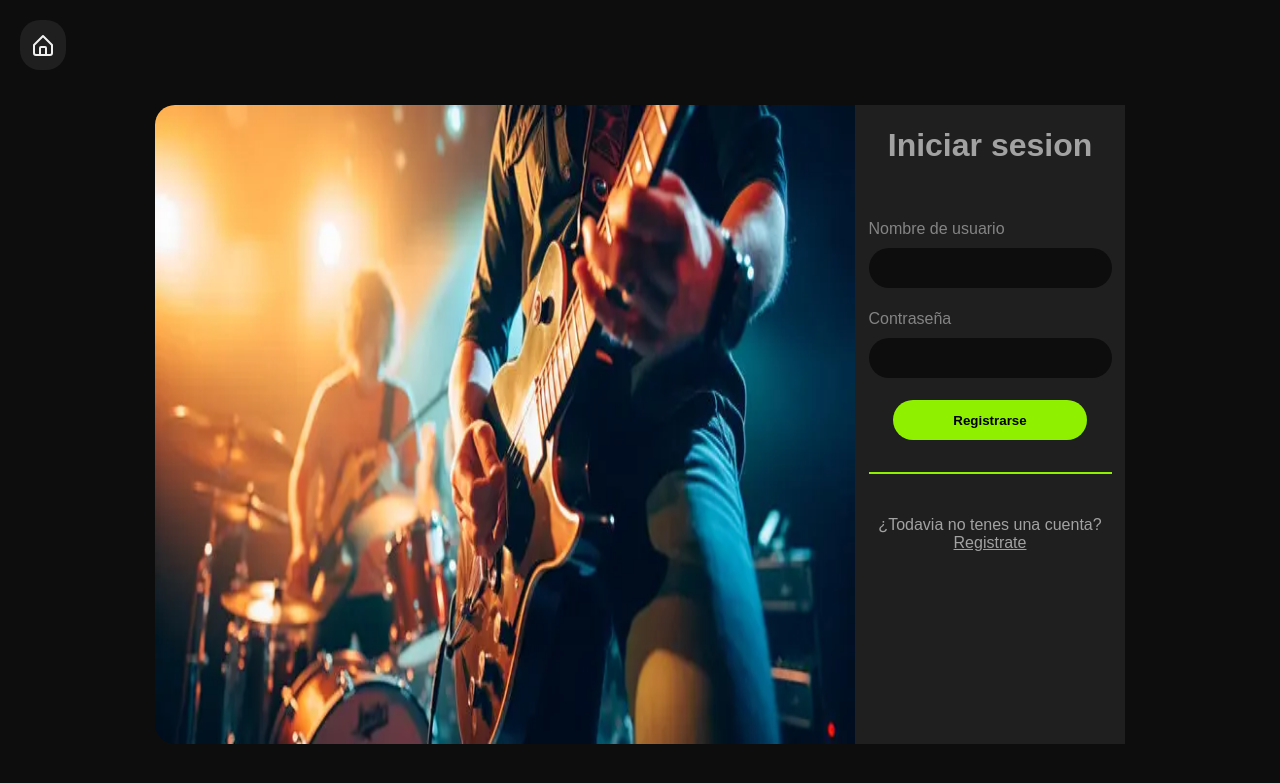
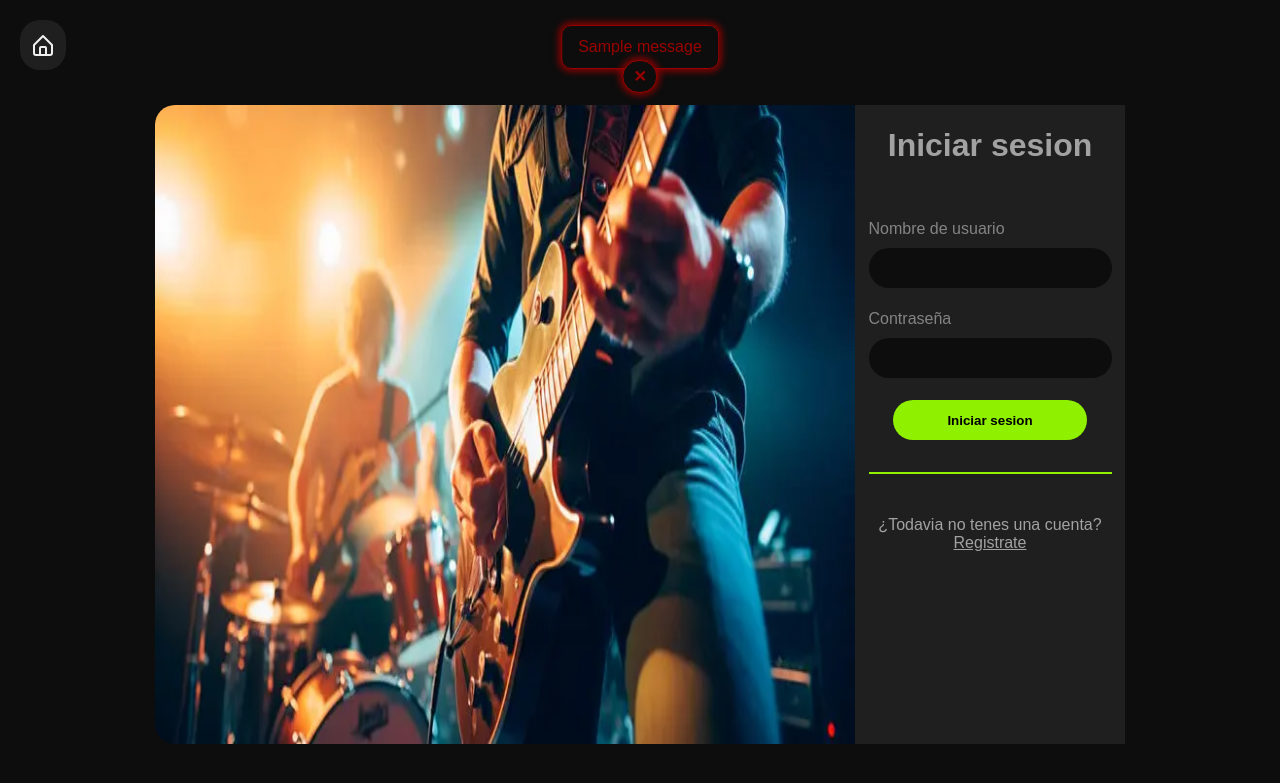
Before and after one commit to LaureanoCz/RustTab, a Flask app: page /login in a window 1280 px wide. Shown: the top 783 px of the page. Run offline with Flask 3, Linux system fonts and the light colour scheme; tables that the repository leaves empty or names only in its code hold one stand-in row (values such as "Sample post"); one stand-in notice (Sample message) is shown; some libraries are stand-ins or nearby versions.

Commit message:
version 1.2.4

```diff
--- a/src/app.py
+++ b/src/app.py
@@ -1,5 +1,6 @@
 from flask import Flask, render_template, redirect, url_for, request, flash
 from flask_mysqldb import MySQL
+from flask_login import LoginManager, login_user, logout_user, login_required
 
 from config import config
 
@@ -14,6 +15,12 @@ app = Flask(__name__)
 app.config.from_object(config['development'])
 app.secret_key = app.config['SECRET_KEY']
 db=MySQL(app)
+
+login_manager_app = LoginManager(app)
+
+@login_manager_app.user_loader
+def load_user(id):
+    return ModelUser.get_by_id(db, id)
 
 @app.errorhandler(404)
 def page_not_found(e):
@@ -47,16 +54,20 @@ def login():
         logged_user = ModelUser.login(db, user)
         if logged_user != None:
             if logged_user.password:
-                return redirect(url_for('home'))
+                login_user(logged_user)
+                return redirect(url_for("home2"))
             else:
                 flash("Usuario o contraseña incorrecta")
                 return render_template("auth/login.html")
         else:
-            flash("Usuario incorrecta")
+            flash("Usuario no encontrado...")
             return render_template("auth/login.html")
     else:
         return render_template("auth/login.html")
 
+@app.route("/home2")
+def home2():
+    return render_template("index2.html")
 
 if __name__ == "__main__":
 
--- a/src/models/entities/user.py
+++ b/src/models/entities/user.py
@@ -1,6 +1,7 @@
 from werkzeug.security import generate_password_hash ,check_password_hash
+from flask_login import UserMixin
 
-class User():
+class User(UserMixin):
     def __init__(self, id, username, password, email):
         self.id = id
         self.username = username
@@ -11,4 +12,5 @@ class User():
     def check_password(self, hash_password, password):
         return check_password_hash(hash_password, password)
 
-print(generate_password_hash("benja221min"))
+password = "benja221min"
+print(generate_password_hash(password, method='pbkdf2:sha256'))
--- a/src/static/css/login.css
+++ b/src/static/css/login.css
@@ -27,6 +27,56 @@ header a {
     padding: 0.8rem 0.7rem;
     border-radius: 20px;
     width: fit-content;
+}
+
+/* Error Message */
+
+.error-message {
+  color: #9b0000;
+  padding: 12px 16px;
+  width: auto;
+  display: flex;
+  justify-content: space-between;
+  align-items: center;
+  border-radius: 10px;
+  position: absolute;
+  top: 25px;
+  left: 50%;
+  border: 1px solid #9b0000;
+  transform: translateX(-50%);
+box-shadow: 0px 0px 6px 3px rgba(155,0,0,0.79);
+-webkit-box-shadow: 0px 0px 6px 3px rgba(155,0,0,0.79);
+-moz-box-shadow: 0px 0px 6px 3px rgba(155,0,0,0.79);
+  font-size: 16px;
+  font-family: Arial, sans-serif;
+}
+
+.error-message p {
+  margin: 0;
+  background: none;
+}
+
+.close-btn {
+  color: #9b0000;
+  padding: 6px 10px;
+  width: auto;
+    display: grid;
+    place-content: center;
+  border-radius: 40px;
+  position: absolute;
+  background-color: #0d0d0d;
+  top: 60px;
+  left: 50%;
+  border: 1px solid #9b0000;
+  transform: translateX(-50%);
+box-shadow: 0px 0px 6px 3px rgba(155,0,0,0.79);
+-webkit-box-shadow: 0px 0px 6px 3px rgba(155,0,0,0.79);
+-moz-box-shadow: 0px 0px 6px 3px rgba(155,0,0,0.79);
+  font-size: 16px;
+  font-family: Arial, sans-serif;
+  color: #9b0000;
+  cursor: pointer;
+  font-weight: bold;
 }
 
 /* Main Section */
--- /dev/null
+++ b/src/static/js/flash_message.js
@@ -0,0 +1,11 @@
+    document.addEventListener("DOMContentLoaded", () => {
+        const closeBtn = document.querySelector(".close-btn");
+        const errorBox = document.querySelector(".error-message");
+
+        if (closeBtn) {
+            closeBtn.addEventListener("click", () => {
+                errorBox.style.display = "none";
+                closeBtn.style.display = "none";
+            });
+        }
+    });
--- a/src/templates/auth/login.html
+++ b/src/templates/auth/login.html
@@ -7,7 +7,7 @@
     <link rel="stylesheet" href="{{ url_for('static', filename='./css/login.css') }}">
 </head>
 <body>
-        <header>
+    <header>
         <a href="{{url_for('home')}}">
             <svg xmlns="http://www.w3.org/2000/svg" width="24" height="24" viewBox="0 0 24 24"
             fill="none" stroke="currentColor" stroke-width="2" stroke-linecap="round"
@@ -18,7 +18,16 @@
             </svg>
         </a>
     </header>
-
+    {% with messages = get_flashed_messages() %}
+        {% if messages %}
+            <div class="error-message">
+                {% for message in messages %}
+                    <p>{{ message }}</p>
+                {% endfor %}
+            </div>
+            <span class="close-btn">✕</span>
+        {% endif %}
+    {% endwith %}
     <main>
         <div class="container">
             <img src="{{ url_for('static', filename='./images/lr/guitar1.webp')}}" alt="">
@@ -32,11 +41,13 @@
                         <label for="password">Contraseña</label>
                         <input type="password" id="password" name="password" required>
                     </div>
-                    <button type="submit">Registrarse</button>
+                    <button type="submit">Iniciar sesion</button>
                 </form>
                 <span>¿Todavia no tenes una cuenta?</span>
                 <a href="{{ url_for('register') }}">Registrate</a>
             </div>
         </div>
+    </main>
+<script src="{{ url_for('static', filename='js/flash_message.js') }}"></script>
 </body>
 </html>
```
Also changed, not shown: src/models/ModelUser.py (+14 -0 lines), src/templates/index2.html (added, +11 -0 lines), README.md.
